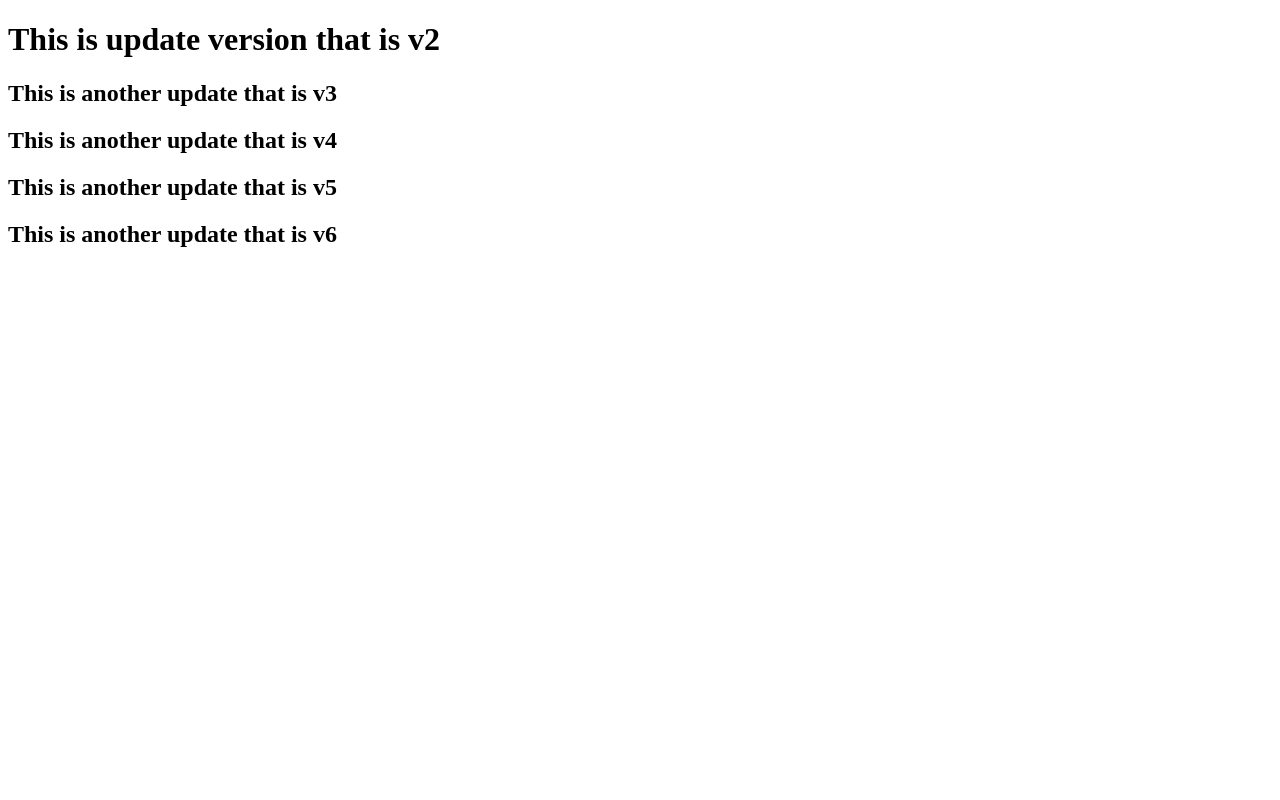
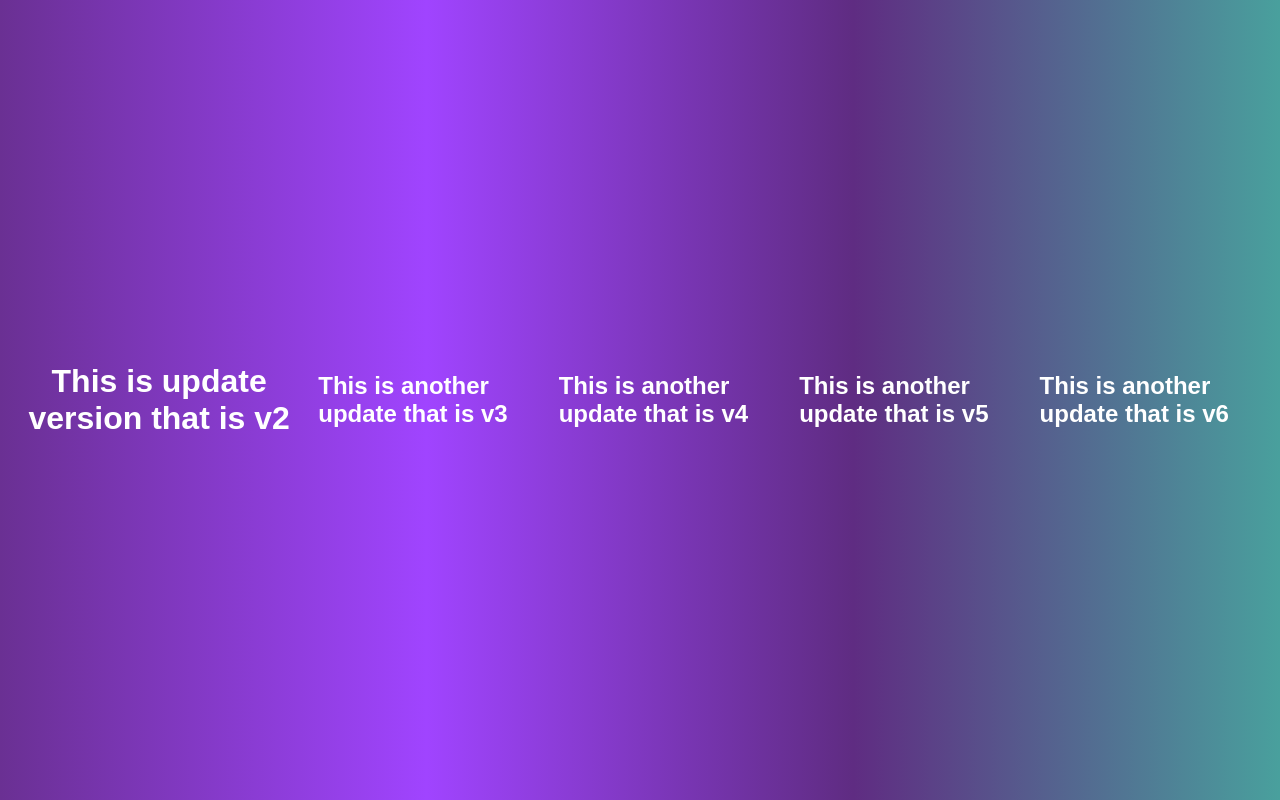
Before and after one commit to rkpstuff/myrepo, a plain HTML site: page index.html in a window 1280 px wide. Drawn offline with Linux system fonts and the light colour scheme.

Commit message:
Added ppt and design for html

```diff
--- a/index.html
+++ b/index.html
@@ -3,6 +3,7 @@
 <head>
     <meta charset="UTF-8">
     <meta name="viewport" content="width=device-width, initial-scale=1.0">
+    <link rel="stylesheet" href="styles.css"/>
     <title>Document</title>
 </head>
 <body>
--- /dev/null
+++ b/styles.css
@@ -0,0 +1,28 @@
+/* styles.css */
+body {
+    /* Set a gradient background from purple to teal */
+    background: linear-gradient(to right, #6a3093, #a044ff, #5f2c82, #49a09d);
+    font-family: Arial, sans-serif;
+    /* Sets a clean, modern font for the body text */
+    color: white;
+    /* Sets the text color to white for better contrast */
+    margin: 0;
+    /* Removes default margin */
+    padding: 0;
+    /* Removes default padding */
+    display: flex;
+    /* Enables flexbox layout */
+    justify-content: center;
+    /* Centers content horizontally */
+    align-items: center;
+    /* Centers content vertically */
+    height: 100vh;
+    /* Makes the body take the full height of the viewport */
+}
+
+h1 {
+    font-size: 2em;
+    /* Sets the size of the header text */
+    text-align: center;
+    /* Centers the header text */
+}
```
Also changed, not shown: 1 other file.
